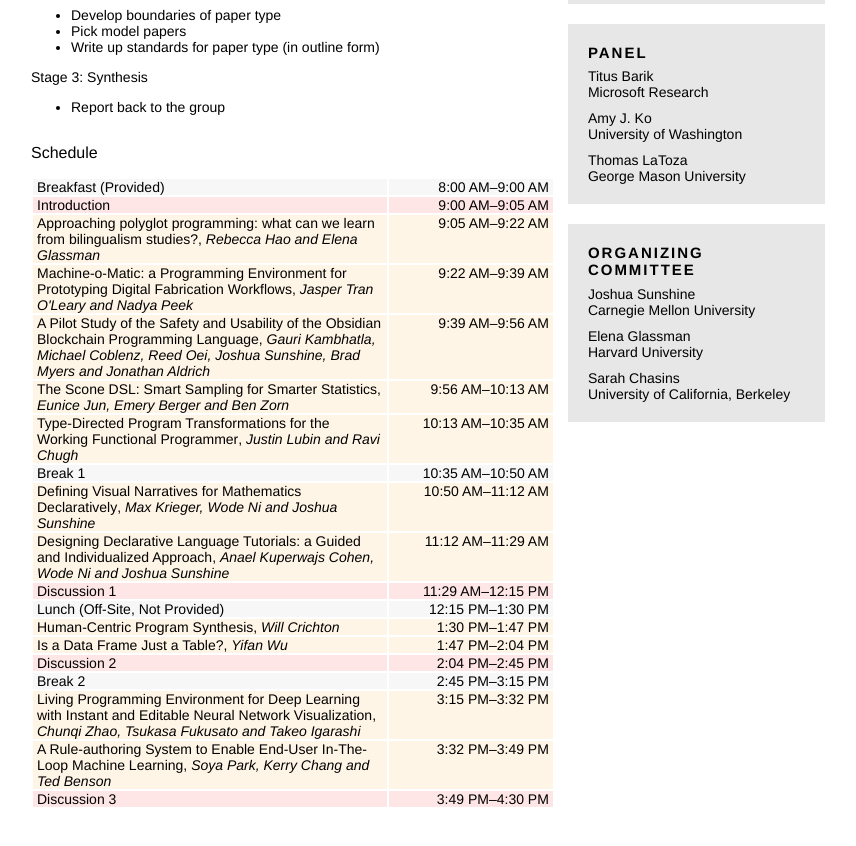
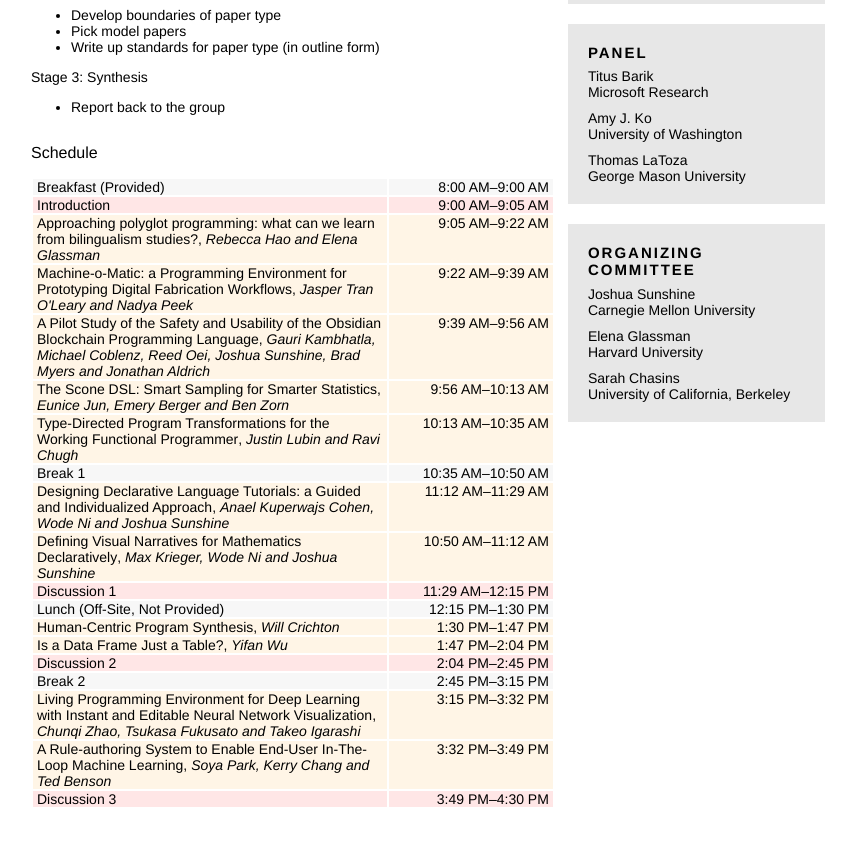
Before and after one commit to plateau-workshop/plateau, a Jekyll site: the page built from schedule.html, in a window 1280 px wide and 900 px high, scrolled down 665 px. Shown: the top 846 px of the window, without its empty margins (212-1068 px from the left). Built offline with Jekyll 4.4.1, drawn with Linux system fonts in a browser that asks for light colours.

Commit message:
Swapping penrose presentations.

```diff
--- a/schedule.html
+++ b/schedule.html
@@ -81,8 +81,8 @@ layout: default
 <tr class='talk'><td class='schedule-left'><span class='paper_title'>The Scone DSL: Smart Sampling for Smarter Statistics</span>, <span class='authors'>Eunice Jun, Emery Berger and Ben Zorn</span></td><td class='schedule-right'>9:56 AM&ndash;10:13 AM</td></tr>
 <tr class='talk'><td class='schedule-left'><span class='paper_title'>Type-Directed Program Transformations for the Working Functional Programmer</span>, <span class='authors'>Justin Lubin and Ravi Chugh</span></td><td class='schedule-right'>10:13 AM&ndash;10:35 AM</td></tr>
 <tr class='break'><td class='schedule-left'><span class='paper_title'>Break 1</span></td><td class='schedule-right'>10:35 AM&ndash;10:50 AM</td></tr>
+<tr class='talk'><td class='schedule-left'><span class='paper_title'>Designing Declarative Language Tutorials: a Guided and Individualized Approach</span>, <span class='authors'>Anael Kuperwajs Cohen, Wode Ni and Joshua Sunshine</span></td><td class='schedule-right'>11:12 AM&ndash;11:29 AM</td></tr>
 <tr class='talk'><td class='schedule-left'><span class='paper_title'>Defining Visual Narratives for Mathematics Declaratively</span>, <span class='authors'>Max Krieger, Wode Ni and Joshua Sunshine</span></td><td class='schedule-right'>10:50 AM&ndash;11:12 AM</td></tr>
-<tr class='talk'><td class='schedule-left'><span class='paper_title'>Designing Declarative Language Tutorials: a Guided and Individualized Approach</span>, <span class='authors'>Anael Kuperwajs Cohen, Wode Ni and Joshua Sunshine</span></td><td class='schedule-right'>11:12 AM&ndash;11:29 AM</td></tr>
 <tr class='discussion'><td class='schedule-left'><span class='paper_title'>Discussion 1</span></td><td class='schedule-right'>11:29 AM&ndash;12:15 PM</td></tr>
 <tr class='break'><td class='schedule-left'><span class='paper_title'>Lunch (Off-Site, Not Provided)</span></td><td class='schedule-right'>12:15 PM&ndash;1:30 PM</td></tr>
 <tr class='talk'><td class='schedule-left'><span class='paper_title'>Human-Centric Program Synthesis</span>, <span class='authors'>Will Crichton</span></td><td class='schedule-right'>1:30 PM&ndash;1:47 PM</td></tr>
```
